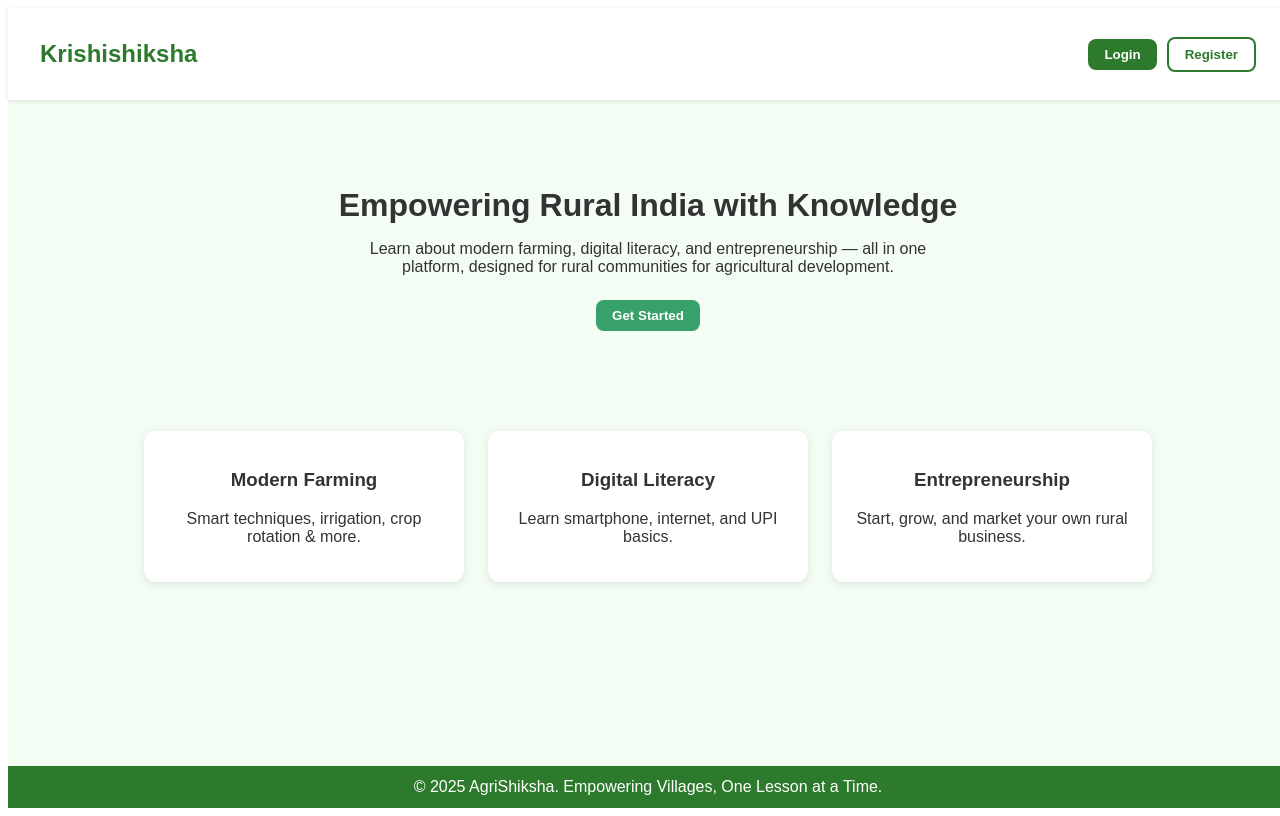
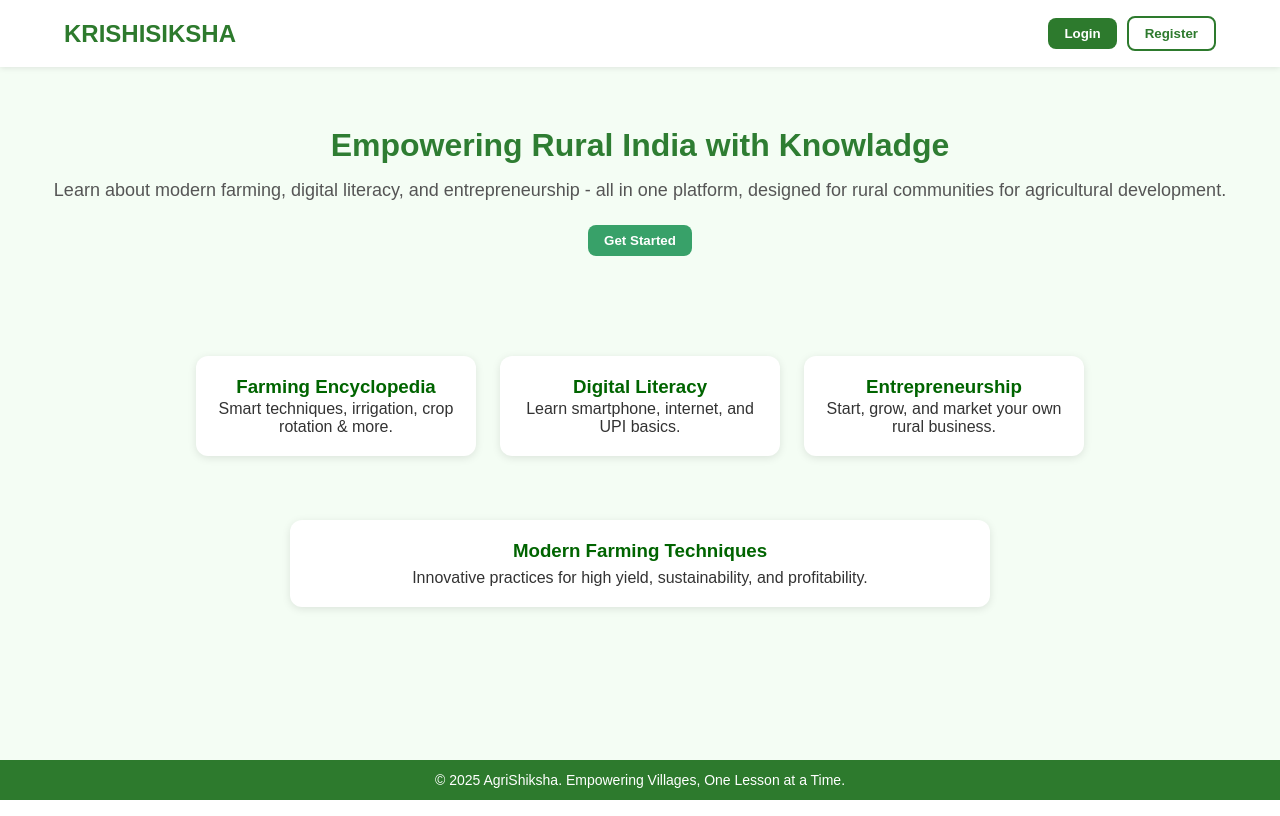
Before and after one commit to Anindito05/Krishisiksha, a React (Vite) app in the folder first-react-app/: page / in a window 1280 px wide. Built offline with nearby package versions, Linux system fonts and the light colour scheme.

Commit message:
Updated project with latest changes

```diff
--- a/first-react-app/src/LandingPage.css
+++ b/first-react-app/src/LandingPage.css
@@ -1,78 +1,134 @@
-.landing-container{
+* {
+  margin: 0;
+  padding: 0;
+  box-sizing: border-box;
+}
+
+html, body {
+  width: 100%;
+  overflow-x: hidden;
+}
+
+.landing-container {
   font-family: sans-serif;
-  width: 100vw;
+  width: 100%;
   min-height: 100vh;
   display: flex;
   flex-direction: column;
   background: #f4fdf4;
   color: #333;
+  overflow-x: hidden;
 }
-.header{
+
+.header {
   display: flex;
   justify-content: space-between;
   align-items: center;
-  padding: 16px 32px;
+  padding: 16px 5%;
   background: #fff;
   box-shadow: 0 1px 6px rgba(0, 0, 0, 0.1);
+  flex-wrap: wrap;
 }
-.logo{
+
+.logo {
   font-size: 24px;
   color: #2d7a2d;
 }
-.header-buttons .button{
+
+.header-buttons .button {
   margin-left: 10px;
 }
-.button{
+
+.button {
   padding: 8px 16px;
   border: none;
   border-radius: 8px;
   cursor: pointer;
   font-weight: bold;
+  transition: background-color 0.2s ease;
 }
-.primary{
+
+.button:hover {
+  opacity: 0.9;
+}
+
+.primary {
   background-color: #2d7a2d;
   color: white;
 }
-.secondary{
+
+.secondary {
   background-color: white;
   color: #2d7a2d;
   border: 2px solid #2d7a2d;
 }
-.hero{
+
+.hero {
   text-align: center;
   padding: 60px 20px;
 }
-.hero h2{
+
+.main-title {
   font-size: 32px;
   margin-bottom: 16px;
 }
-.hero p{
-  max-width: 600px;
-  margin: 0 auto 24px;
+
+.subtitle {
+  font-size: 18px;
+  margin-bottom: 24px;
+  color: #555;
 }
-.get-started{
+
+.get-started {
   background-color: #38a169;
   color: white;
 }
-.features{
+
+.features {
   display: flex;
   flex-wrap: wrap;
   justify-content: center;
   gap: 24px;
-  padding: 40px 20px;
+  padding: 40px 5%;
+  max-width: 100%;
 }
-.card{
+
+.card {
   background: white;
   border-radius: 12px;
   padding: 20px;
-  max-width: 280px;
+  width: 280px;
   text-align: center;
   box-shadow: 0 2px 8px rgba(0, 0, 0, 0.1);
+  transition: transform 0.2s ease;
+  flex-shrink: 0;
 }
-.footer{
+.card h3{
+  color: darkgreen;
+  margin-bottom: 1%;
+}
+.card:hover {
+  transform: translateY(-5px);
+}
+
+.wide-card {
+  background: white;
+  border-radius: 12px;
+  padding: 20px;
+  width: 700px;
+  text-align: center;
+  box-shadow: 0 2px 8px rgba(0, 0, 0, 0.1);
+  margin-top: 40px;
+}
+.wide-card h3{
+  color: darkgreen;
+  margin-bottom: 1%;
+}
+.footer {
   margin-top: auto;
   background-color: #2d7a2d;
   color: white;
   text-align: center;
   padding: 12px;
+  font-size: 14px;
 }
--- a/first-react-app/src/LandingPage.jsx
+++ b/first-react-app/src/LandingPage.jsx
@@ -8,7 +8,7 @@ const LandingPage = ({ onGetStarted, onLoginClick, onRegisterClick }) => {
   return (
     <div className="landing-container">
       <header className="header">
-        <h1 className="logo">Krishishiksha</h1>
+        <h1 className="logo">KRISHISIKSHA</h1>
         <div className="header-buttons">
           <button className="button primary" onClick={onLoginClick}>Login</button>
           <button className="button secondary" onClick={onRegisterClick}>Register</button>
@@ -16,19 +16,16 @@ const LandingPage = ({ onGetStarted, onLoginClick, onRegisterClick }) => {
       </header>
 
       <section className="hero">
-        <h2>Empowering Rural India with Knowledge</h2>
-        <p>
-          Learn about modern farming, digital literacy, and entrepreneurship — all in one platform,
-          designed for rural communities for agricultural development.
-        </p>
+        <h2 className="main-title">Empowering Rural India with Knowladge</h2>
+        <p className="subtitle">Learn about modern farming, digital literacy, and entrepreneurship - all in one platform, designed for rural communities for agricultural development.</p>
         <button className="button get-started" onClick={onGetStarted}>
           Get Started
         </button>
       </section>
 
       <section className="features">
-        <div className="card" onClick={() => navigate('/modern-farming')}>
-          <h3>Modern Farming</h3>
+        <div className="card highlight-card" onClick={() => navigate('/modern-farming')}>
+          <h3>Farming Encyclopedia</h3>
           <p>Smart techniques, irrigation, crop rotation & more.</p>
         </div>
         <div className="card" onClick={() => alert('Coming soon')}>
@@ -38,6 +35,11 @@ const LandingPage = ({ onGetStarted, onLoginClick, onRegisterClick }) => {
         <div className="card" onClick={() => alert('Coming soon')}>
           <h3>Entrepreneurship</h3>
           <p>Start, grow, and market your own rural business.</p>
+        </div>
+
+        <div className="wide-card">
+          <h3>Modern Farming Techniques</h3>
+          <p>Innovative practices for high yield, sustainability, and profitability.</p>
         </div>
       </section>
 
--- a/first-react-app/src/SecondComponents/ModernFarming.css
+++ b/first-react-app/src/SecondComponents/ModernFarming.css
@@ -1,21 +1,45 @@
+.modern-farming-container {
+  padding: 20px;
+  text-align: center;
+  background-color: #f4f9f4;
+  min-height: 100vh;
+}
+
+h2 {
+  font-size: 24px;
+  margin-bottom: 20px;
+  color: #2e7d32;
+}
+
 .crops-grid {
   display: grid;
-    grid-template-columns: repeat(auto-fit, minmax(150px, 1fr));
-    gap: 16px;
-    padding: 20px;
+  grid-template-columns: repeat(3, 1fr);
+  gap: 20px;
+  max-width: 900px;
+  margin: 0 auto;
 }
 
 .crop-card {
-    padding: 15px;
-    border: 1px solid #ccc;
-    border-radius: 10px;
-    background: #f9f9f9;
-    text-align: center;
+  background: white;
+  padding: 20px;
+  border-radius: 15px;
+  box-shadow: 0 2px 10px rgba(0, 0, 0, 0.1);
   cursor: pointer;
-    transition: transform 0.2s ease-in-out;
+  transition: transform 0.2s ease, box-shadow 0.2s ease;
 }
 
 .crop-card:hover {
-    transform: scale(1.05);
-    background-color: #e6ffe6;
+  transform: translateY(-5px);
+  box-shadow: 0 4px 15px rgba(0, 0, 0, 0.2);
 }
+
+.emoji {
+  font-size: 2rem;
+  margin-bottom: 10px;
+  display: block;
+}
+
+.crop-name {
+  font-size: 1rem;
+  color: #333;
+}
--- a/first-react-app/src/SecondComponents/ModernFarming.jsx
+++ b/first-react-app/src/SecondComponents/ModernFarming.jsx
@@ -2,12 +2,26 @@ import React from "react";
 import "./ModernFarming.css";
 import { useNavigate } from "react-router-dom";
 
-const crops= ["Wheat", "Paddy", "Soya", "Tomato", "Maize", "Sugarcane", "Potato", "Onion", "Cotton", "Mustard", "Barley", "Millet"];
+const crops = [
+  { emoji: "🌾", eng: "Wheat", hin: "गेहूं", ben: "গম" },
+  { emoji: "🌾", eng: "Barley", hin: "जौ", ben: "যব" },
+  { emoji: "🌱", eng: "Paddy", hin: "धान", ben: "ধান" },
+  { emoji: "🌿", eng: "Soya", hin: "सोया", ben: "সয়াবিন" },
+  { emoji: "🍅", eng: "Tomato", hin: "टमाटर", ben: "টমেটো" },
+  { emoji: "🌽", eng: "Maize", hin: "मक्का", ben: "ভুট্টা" },
+  { emoji: "🍬", eng: "Sugarcane", hin: "गन्ना", ben: "আখ" },
+  { emoji: "🥔", eng: "Potato", hin: "आलू", ben: "আলু" },
+  { emoji: "🧅", eng: "Onion", hin: "प्याज", ben: "পেঁয়াজ" },
+  { emoji: "🧵", eng: "Cotton", hin: "कपास", ben: "তুলা" },
+  { emoji: "🌻", eng: "Mustard", hin: "सरसों", ben: "সরিষা" },
+  { emoji: "🥜", eng: "Groundnut", hin: "मूंगफली", ben: "চিনা বাদাম" },
+];
+
 function ModernFarming() {
   const navigate = useNavigate();
 
-  const handleCropClick = (crop) => {
-    navigate(`/crop/${crop.toLowerCase()}`);
+  const handleCropClick = (cropEngName) => {
+    navigate(`/crop/${cropEngName.toLowerCase()}`);
   };
 
   return (
@@ -18,9 +32,12 @@ function ModernFarming() {
           <div
             key={index}
             className="crop-card"
-            onClick={() => handleCropClick(crop)}
+            onClick={() => handleCropClick(crop.eng)}
           >
-            {crop}
+            <span className="emoji">{crop.emoji}</span>
+            <span className="crop-name">
+              {crop.eng} / {crop.hin} / {crop.ben}
+            </span>
           </div>
         ))}
       </div>
```
Lines whose indentation alone changed are shown as unchanged.
